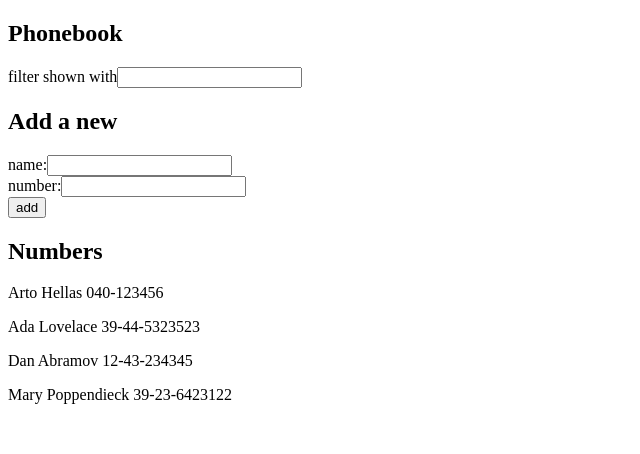
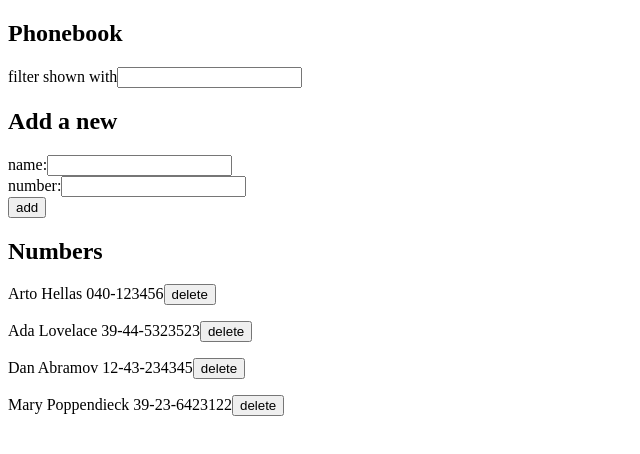
Before and after one commit to EeviLuukkonen/fullstack, a React (Create React App) app in the folder osa2/puhelinluettelo/: page / in a window 1280 px wide. Shown: the top 454 px of the page, without its empty margins (0-640 px from the left). Built offline with nearby package versions, Linux system fonts and the light colour scheme; data requests are answered from the project's data file.

Commit message:
2.15-2.17

```diff
--- a/osa2/puhelinluettelo/db.json
+++ b/osa2/puhelinluettelo/db.json
@@ -1,5 +1,5 @@
 {
-    "persons":[
+  "persons": [
     {
       "name": "Arto Hellas",
       "number": "040-123456",
--- a/osa2/puhelinluettelo/src/App.js
+++ b/osa2/puhelinluettelo/src/App.js
@@ -1,5 +1,5 @@
 import { useState, useEffect } from 'react'
-import axios from 'axios'
+import personService from './services/persons'
 
 const PersonForm = (props) => {
   return (
@@ -24,12 +24,13 @@ const PersonForm = (props) => {
   )
 }
 
-const Persons = ({ namesToShow }) => {
+const Persons = ({ namesToShow, deletePerson }) => {
   return (
     <div>
     {namesToShow.map(person =>
       <p key={person.name}>
         {person.name} {person.number}
+        <button onClick={() => deletePerson(person)}>delete</button>
       </p>
     )}
   </div>
@@ -52,15 +53,13 @@ const App = () => {
   const [filter, setFilter] = useState('')
 
   useEffect(() => {
-    console.log('effect')
-    axios
-      .get('http://localhost:3001/persons')
+    personService
+      .getAll()
       .then(response => {
         console.log('promise fulfilled')
         setPersons(response.data)
       })
   }, [])
-  console.log('render', persons.length, 'persons')
 
   const namesToShow = persons.filter(person =>
     person.name.toLowerCase().includes(filter.toLowerCase()))
@@ -74,7 +73,11 @@ const App = () => {
     if (persons.find(person => person.name === newName)) {
       window.alert(`${newName} is already added to phonebook`)
     } else {
-      setPersons(persons.concat(nameObject))
+      personService
+        .create(nameObject)
+        .then(response => {
+          setPersons(persons.concat(response.data))
+        })
     }
     setNewName('')
     setNewNumber('')
@@ -93,14 +96,30 @@ const App = () => {
     setFilter(event.target.value)
   }
 
+  const deletePerson = (person) => {
+    if (window.confirm(`Delete ${person.name}?`))
+    {
+      personService
+      .remove(`http://localhost:3001/persons/${person.id}`)
+      .then(response => {
+        setPersons(persons.filter(p => p.id !== person.id))
+      })
+    }
+  }
+
   return (
     <div>
       <h2>Phonebook</h2>
       <Filter filter={filter} handleFilter={handleFilter}/>
       <h2>Add a new</h2>
-      <PersonForm addName={addName} name={newName} number={newNumber} handleNameChange={handleNameChange} handleNumberChange={handleNumberChange} />
+      <PersonForm
+        addName={addName}
+        name={newName}
+        number={newNumber}
+        handleNameChange={handleNameChange}
+        handleNumberChange={handleNumberChange} />
       <h2>Numbers</h2>
-      <Persons namesToShow={namesToShow} />
+      <Persons namesToShow={namesToShow} deletePerson={deletePerson} />
     </div>
   )
 
--- /dev/null
+++ b/osa2/puhelinluettelo/src/services/persons.js
@@ -0,0 +1,16 @@
+import axios from 'axios'
+const baseUrl = 'http://localhost:3001/persons'
+
+const getAll = () => {
+    return axios.get(baseUrl)
+}
+
+const create = newObject => {
+    return axios.post(baseUrl, newObject)
+}
+
+const remove = (url) => {
+    return axios.delete(url)
+}
+
+export default { getAll, create, remove }
```
Lines whose indentation alone changed are shown as unchanged.
